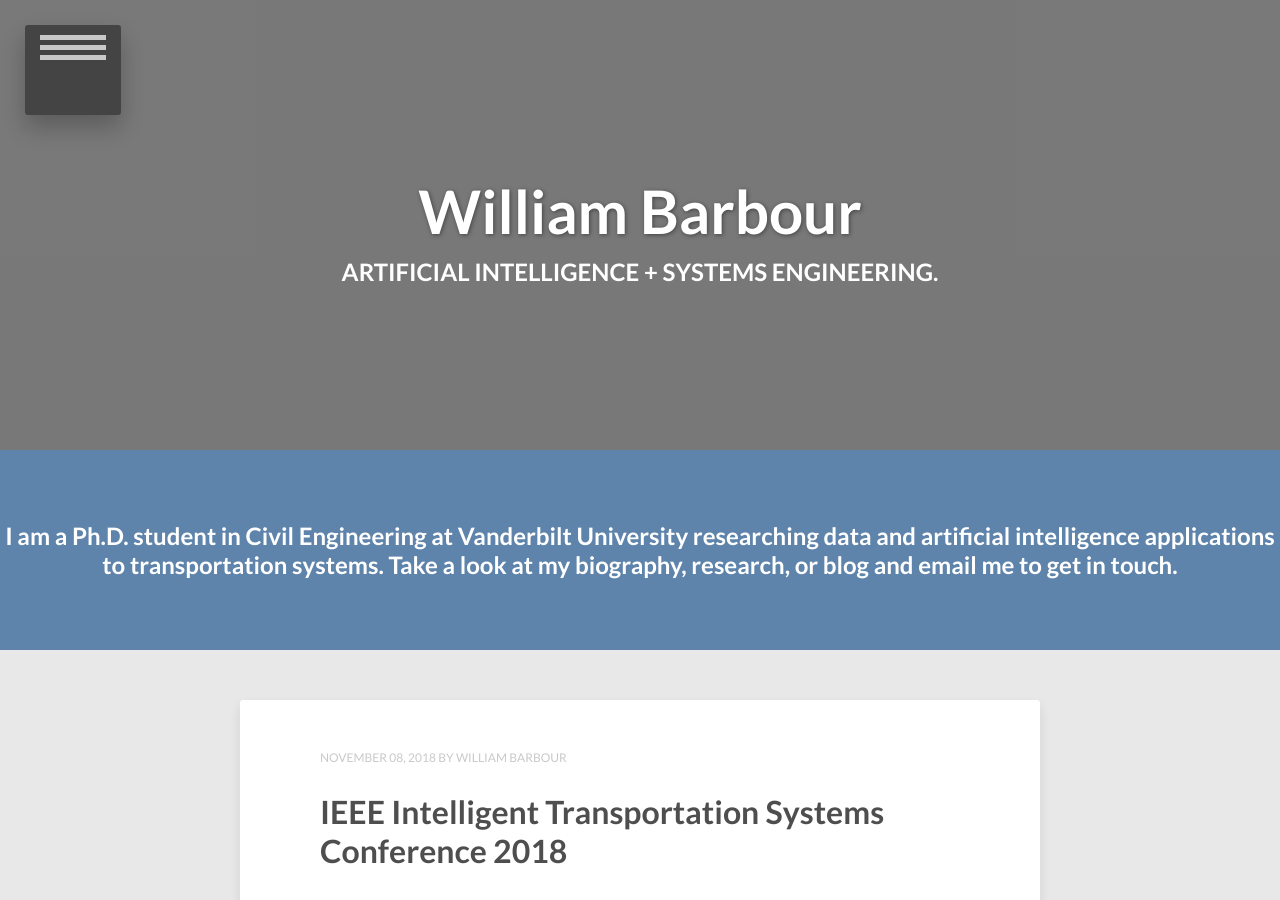
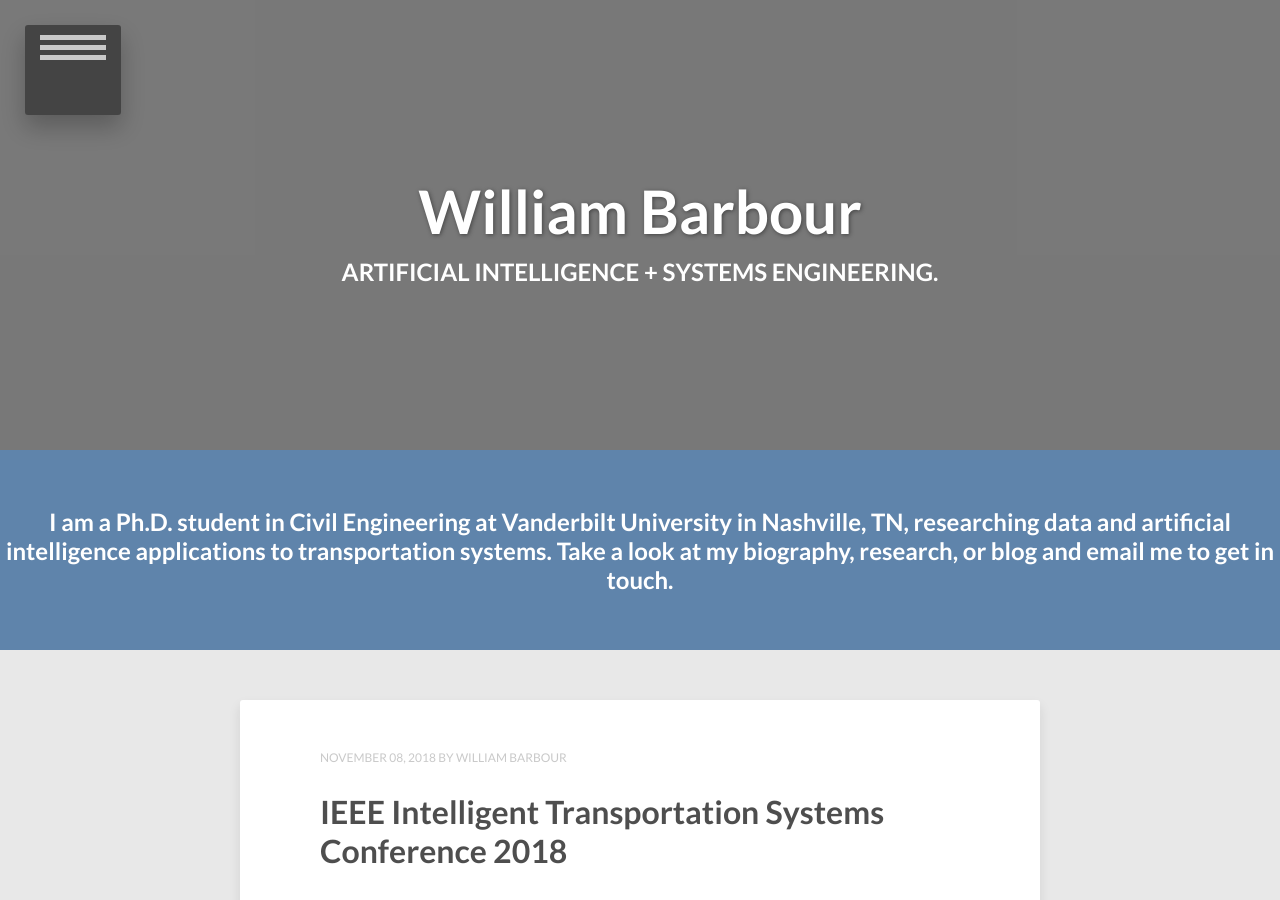
Before and after one commit to barbourww/barbourww.github.io, a Jekyll site: the page built from index.html, in a window 1280 px wide and 900 px high. Built offline with Jekyll 4.4.1, drawn with Linux system fonts in a browser that asks for light colours; nearby versions of some CDN libraries; the list of posts is cut into pages by our own code; comment, search, counter and statistics services are not loaded.

Commit message:
Added Nashville to homepage

```diff
--- a/index.html
+++ b/index.html
@@ -3,7 +3,7 @@ layout: post-index-home
 title: William Barbour
 description: "Artificial intelligence + systems engineering."
 sectitle: "Welcome!"
-secdescription: "I am a Ph.D. student in Civil Engineering at Vanderbilt University researching data and artificial intelligence applications to transportation systems. Take a look at my biography, research, or blog and email me to get in touch."
+secdescription: "I am a Ph.D. student in Civil Engineering at Vanderbilt University in Nashville, TN, researching data and artificial intelligence applications to transportation systems. Take a look at my biography, research, or blog and email me to get in touch."
 tags: [vanderbilt, transportation, rail, autonomous, vehicle, data, machine, learning, artificial, intelligence]
 comments: false
 image:
```
